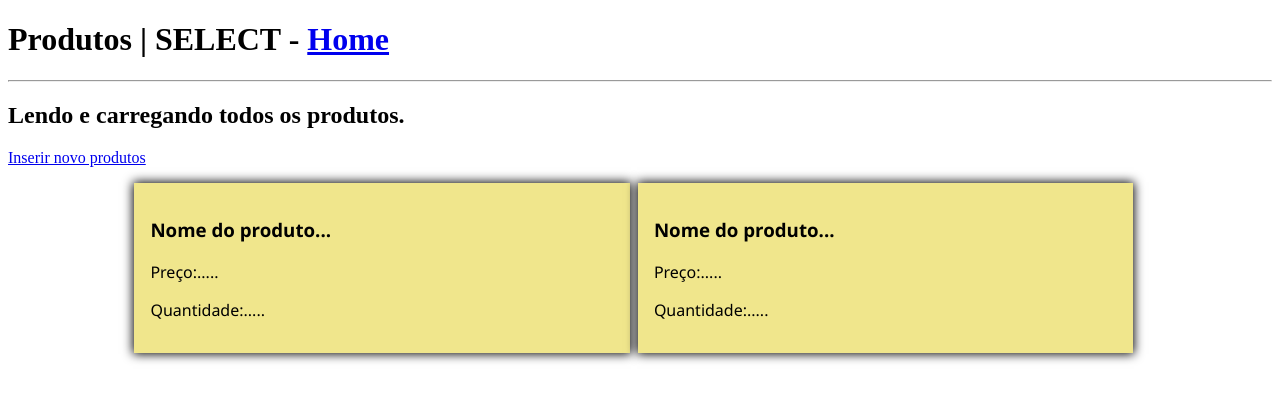
After one commit to Tiuliel/exemplo-crud-php, a PHP site: page /produtos/visualizar.php in a window 1280 px wide. The commit adds this page. Shown: the top 401 px of the page. Run offline with PHP 8.4, Linux system fonts and the light colour scheme.

Commit message:
produtos

```diff
--- a/index.php
+++ b/index.php
@@ -13,7 +13,7 @@
     <h2>Escolha o que deseja gerenciar:</h2>
     <ul>
         <li><a href="fabricantes/visualizar.php">Fabricantes</a></li>
-        <li><a href="">Produtos</a></li>
+        <li><a href="produtos/visualizar.php">Produtos</a></li>
     </ul>
 
 </body>
--- /dev/null
+++ b/produtos/visualizar.php
@@ -0,0 +1,55 @@
+<!DOCTYPE html>
+<html lang="pt-br">
+<head>
+    <meta charset="UTF-8">
+    <meta name="viewport" content="width=device-width, initial-scale=1.0">
+    <title>Produtos - Visualização</title>
+    <style>
+        *{box-sizing: border-box;}
+
+        .produtos{
+            font-family: 'Segoe UI';
+            display: flex;
+            flex-wrap: wrap;
+            gap: 8px;
+            width: 80%;
+            margin: auto;
+        }
+
+        .produto{
+            background-color:khaki;
+            padding: 1rem;
+            width: 49%;
+            box-shadow: black 0 0 10px 1px ;
+        }
+    </style>
+</head>
+<body>
+<h1>Produtos | SELECT -
+        <a href="../index.php">Home</a>
+    </h1>
+
+    <hr>
+    <h2>Lendo e carregando todos os produtos.</h2>
+
+    <p><a href="inserir.php">
+        Inserir novo produtos</a></p>
+
+        <div class="produtos">
+
+        <article class="produto">
+            <h3>Nome do produto...</h3>
+            <p>Preço:.....</p>
+            <p>Quantidade:.....</p>
+        </article>
+
+        <article class="produto">
+            <h3>Nome do produto...</h3>
+            <p>Preço:.....</p>
+            <p>Quantidade:.....</p>
+        </article>
+
+
+        </div>
+</body>
+</html>
```
Also changed, not shown: src/funcoes-produtos.php (added, +7 -0 lines).
